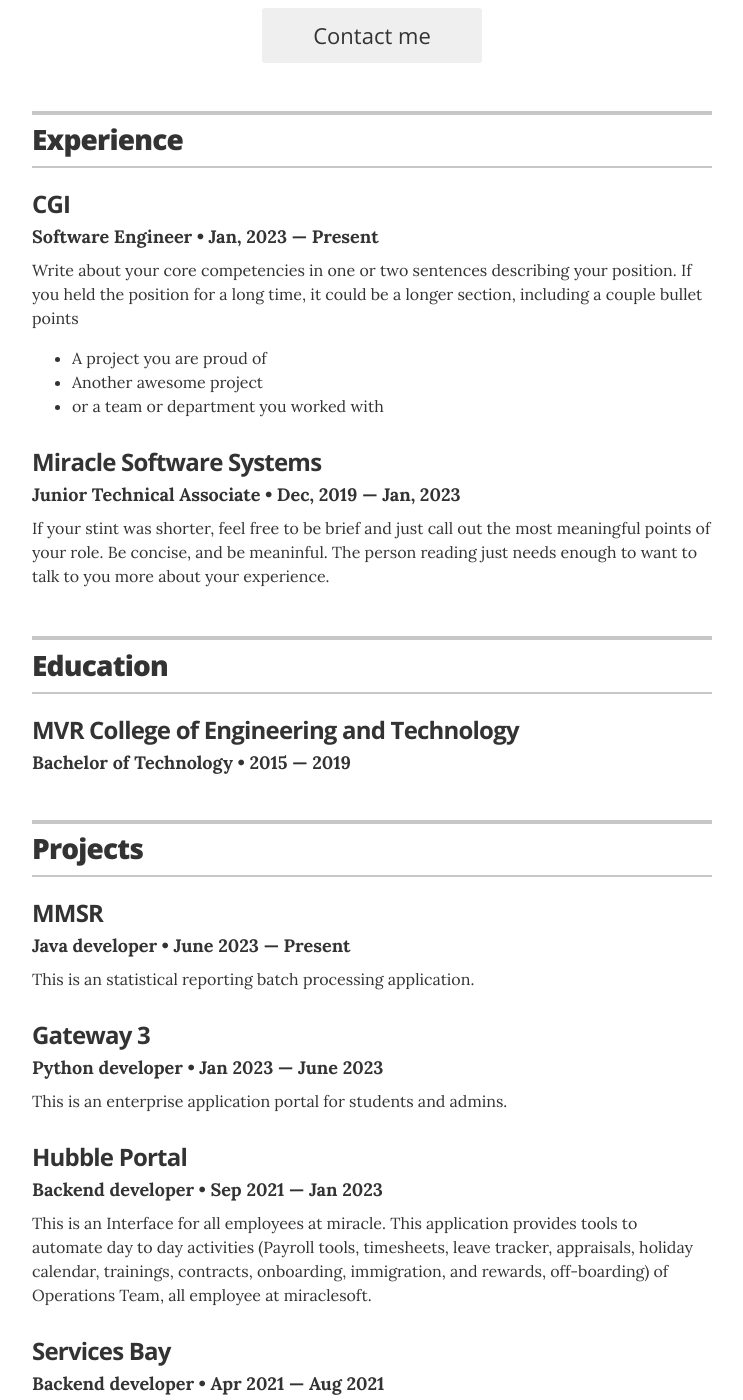
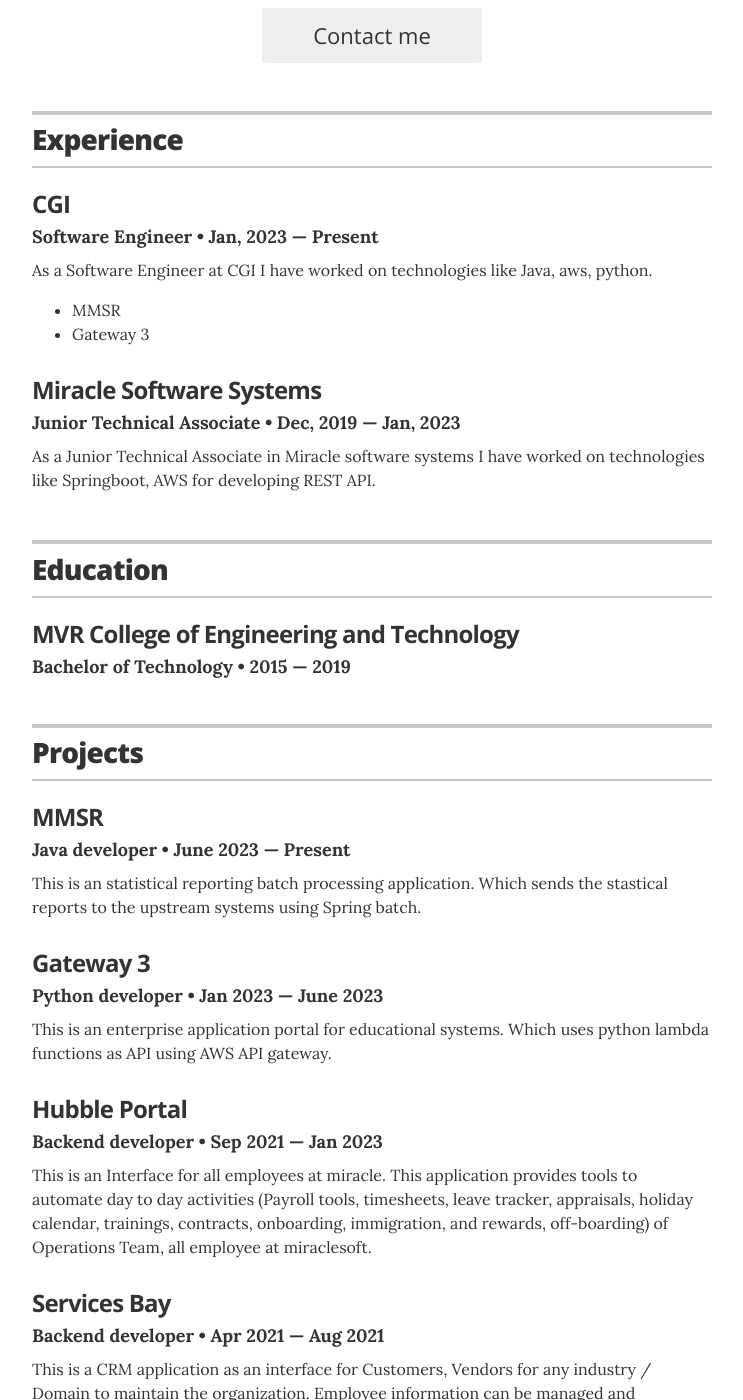
Before and after one commit to nbade27/resume, a Jekyll site: the page built from index.html, in a window 1280 px wide and 1400 px high, scrolled down 410 px. Shown: the whole window, without its empty margins (268-1011 px from the left). Built offline with Jekyll 4.4.1, drawn with Linux system fonts in a browser that asks for light colours; some of the changed text lies outside the part shown.

Commit message:
experience changes

```diff
--- a/_data/associations.yml
+++ b/_data/associations.yml
@@ -5,11 +5,11 @@
   role: Software Engineer
   year: 2023 &mdash; Present
   url: https://www.cgi.com/en
-  summary: Helping the Businesses to improve digital experience through Technologies like Java, Oracle.
+  summary: Working as Software engineer for developing REST API and batch processing systems using java, python, spring batch, aws lambda.
 
 
 - organization: Miracle Software Systems
   role: Junior Technical Associate
   year: 2019 &mdash; 2023
   url: https://www.miraclesoft.com/
-  summary: Helping the Businesses to improve digital experience through Technologies like Java, Mysql, AWS.
+  summary: Worked as a Backend developer to develop REST API using Spaingboot, AWS.
--- a/_data/experience.yml
+++ b/_data/experience.yml
@@ -3,10 +3,10 @@
 - company: CGI
   position: Software Engineer
   duration: Jan, 2023 &mdash; Present
-  summary: Write about your core competencies in one or two sentences describing your position. If you held the position for a long time, it could be a longer section, including a couple bullet points	<ul class="resume-item-list"><li>A project you are proud of</li><li>Another awesome project</li><li>or a team or department you worked with</li></ul>
+  summary: As a Software Engineer at CGI I have worked on technologies like Java, aws, python.<ul class="resume-item-list"><li>MMSR</li><li>Gateway 3</li></ul>
 
 # Director of Digital Stratgy
 - company: Miracle Software Systems
   position: Junior Technical Associate
   duration:  Dec, 2019 &mdash; Jan, 2023
-  summary: If your stint was shorter, feel free to be brief and just call out the most meaningful points of your role. Be concise, and be meaninful. The person reading just needs enough to want to talk to you more about your experience.
+  summary: As a Junior Technical Associate in Miracle software systems I have worked on technologies like Springboot, AWS for developing REST API.
--- a/_data/projects.yml
+++ b/_data/projects.yml
@@ -6,14 +6,14 @@
   role: Java developer
   duration: June 2023 &mdash; Present
   # url: "#"
-  description: This is an statistical reporting batch processing application.
+  description: This is an statistical reporting batch processing application. Which sends the stastical reports to the upstream systems using Spring batch.
 
 # Gateway 3
 - project: Gateway 3
   role: Python developer
   duration: Jan 2023 &mdash; June 2023
   # url: "#"
-  description: This is an enterprise application portal for students and admins.
+  description: This is an enterprise application portal for educational systems. Which uses python lambda functions as API using AWS API gateway.
 
 # Hubble Portal
 - project: Hubble Portal
--- a/_data/recognitions.yml
+++ b/_data/recognitions.yml
@@ -2,9 +2,9 @@
 - award: Star Performer
   organization: Miracle software systems
   year: 2022
-  summary: Awarded the Outstanding Achievement award for contributions made to the community and professional accomplishments.
+  summary: Awarded the Outstanding Achievement award for contributions made to the applications to migrate fromon prem to cloud environments.
 
-- award: Best performer for the quarter Q3
+- award: Best performer for Q2 2022
   organization: Miracle software systems
   year: 2022
-  summary:  Awarded the Outstanding Achievement award for contributions made to the community and professional accomplishments.
+  summary:  Awarded the Outstanding Achievement award for contributions made as a backend developer in meeting tight dead lines.
--- a/_data/skills.yml
+++ b/_data/skills.yml
@@ -1,11 +1,11 @@
 # Skills
 # Backend Development
 - skill: Backend Development
-  description: I have 4 years of experience leading organziations from community groups to business departments. Using technologies like Java, Springboot, Spring data JPA, Spring JDBC, Spring Security.
+  description: I have 4 years of experience of working as a Backend developer to develop REST API, Batch Processing systems. Using technologies like Java, Springboot, Spring data JPA, Spring JDBC, Spring Security, Spring Batch.
 
 # MVC Design pattern
 - skill: MVC Design pattern
-  description: I have 4 years of experience in developing the applications using MVC Design pattern.
+  description: I have 4 years of experience in developing the java applications using MVC Design pattern.
 
 # REST API
 - skill: REST API
--- a/_layouts/resume.html
+++ b/_layouts/resume.html
@@ -197,7 +197,7 @@
 
       {% if site.resume_section_links %}
       <!-- begin Links -->
-      <section class="content-section">
+      <!-- <section class="content-section">
 
         <header class="section-header">
           <h2>Additional Links</h2>
@@ -211,7 +211,7 @@
           </ul>
         </div>
 
-      </section>
+      </section> -->
       <!-- end Links -->
       {% endif %}
 
```
